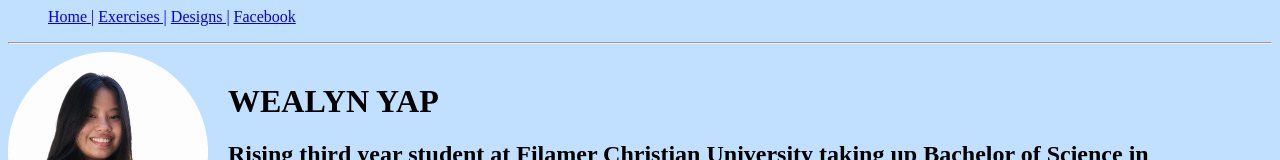
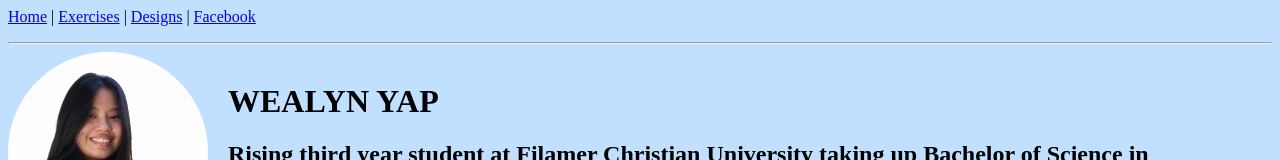
Before and after one commit to w-yap/html-portfolio, a plain HTML site: page exercise-11-my-portfolio.html in a window 1280 px wide. Shown: the top 160 px of the page. Drawn offline with Linux system fonts and the light colour scheme.

Commit message:
Update exercise-11-my-portfolio.html

```diff
--- a/exercise-11-my-portfolio.html
+++ b/exercise-11-my-portfolio.html
@@ -1,10 +1,10 @@
 <body style="background-color:#C1E0FF;">
-<ol>
-        <a href="exercise-11-my-portfolio.html">Home |</a>
-        <a href="exercises.html">Exercises |</a>
-        <a href="exercise-10-designs.html">Designs |</a>
+ <p>
+        <a href="exercise-11-my-portfolio.html">Home</a> |
+        <a href="exercises.html">Exercises</a> |
+        <a href="exercise-10-designs.html">Designs</a> |
         <a href="https://www.facebook.com/">Facebook </a>
-</ol>
+</p>
     <hr/>
     <div style="display:flex; align-items:center;">
         <img src="wealyn.png" alt="Me" style="margin-right: 20px;"/>
```
